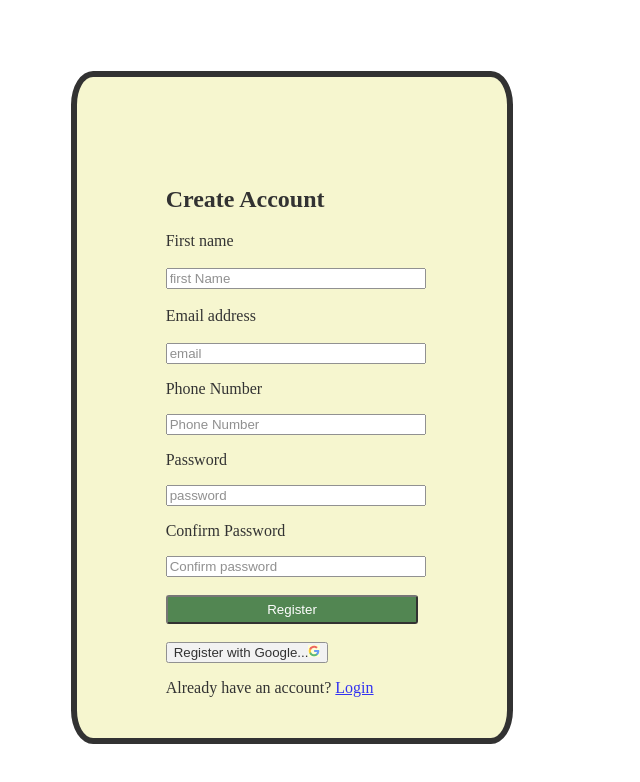
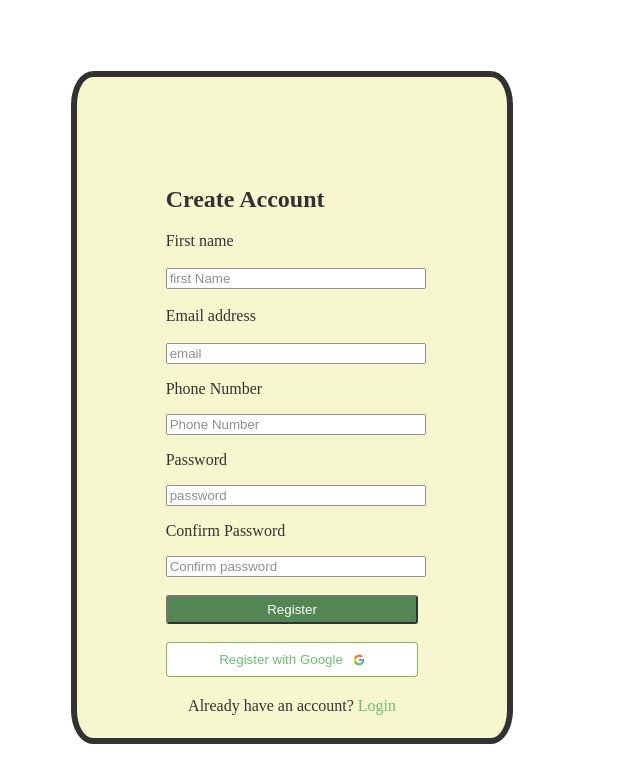
Before and after one commit to Empirestar247/bodycare, a plain HTML site: page index.html in a window 1280 px wide. Shown: the whole page, without its empty margins (0-640 px from the left). Drawn offline with Linux system fonts and the light colour scheme.

Commit message:
bodycare

```diff
--- a/index.html
+++ b/index.html
@@ -39,11 +39,14 @@
         <br>
         <br>
     </form>
-        <button>Register with Google...<img src="images/google.jpg"></button>
-    <p>Already have an account? <a href="#">Login</a></p>
+        <div id="register-form">
+            <button>Register with Google <img src="images/google.jpg" alt="Google"></button>
+        </div>
+        <div id="login-text">
+            <p>Already have an account? <a href="#">Login</a></p>
+        </div>
 
-    <div>
+
     </section>
-
 </body>
 </html>
--- a/style.css
+++ b/style.css
@@ -7,3 +7,47 @@
     align-content: center;
     justify-content: flex-start;
 }
+
+#register-form {
+    position: relative;
+    text-align: center; /* Center the content inside #register-form */
+}
+
+#register-form button {
+    width: 100%;
+    padding: 10px;
+    background: #fff;
+    color: #4caf50;
+    border: none;
+    border-radius: 4px;
+    cursor: pointer;
+    display: flex;
+    align-items: center;
+    justify-content: center;
+    box-shadow: inset 0 0 0 1px rgba(109, 160, 30, 1);
+}
+
+#register-form button:hover {
+    background:#fff;
+    box-shadow: inset 0 0 0 1px rgba(109, 160, 30, 1);
+}
+
+#register-form button img {
+    margin-left: 10px;
+    max-width: 20px;
+    max-height: 20px;
+}
+
+#login-text {
+    margin-top: 20px; /* Adjust the margin as needed */
+    text-align: center;
+}
+
+#login-text a {
+    color: #4caf50;
+    text-decoration: none;
+}
+
+#login-text a:hover {
+    text-decoration: underline;
+}
```
